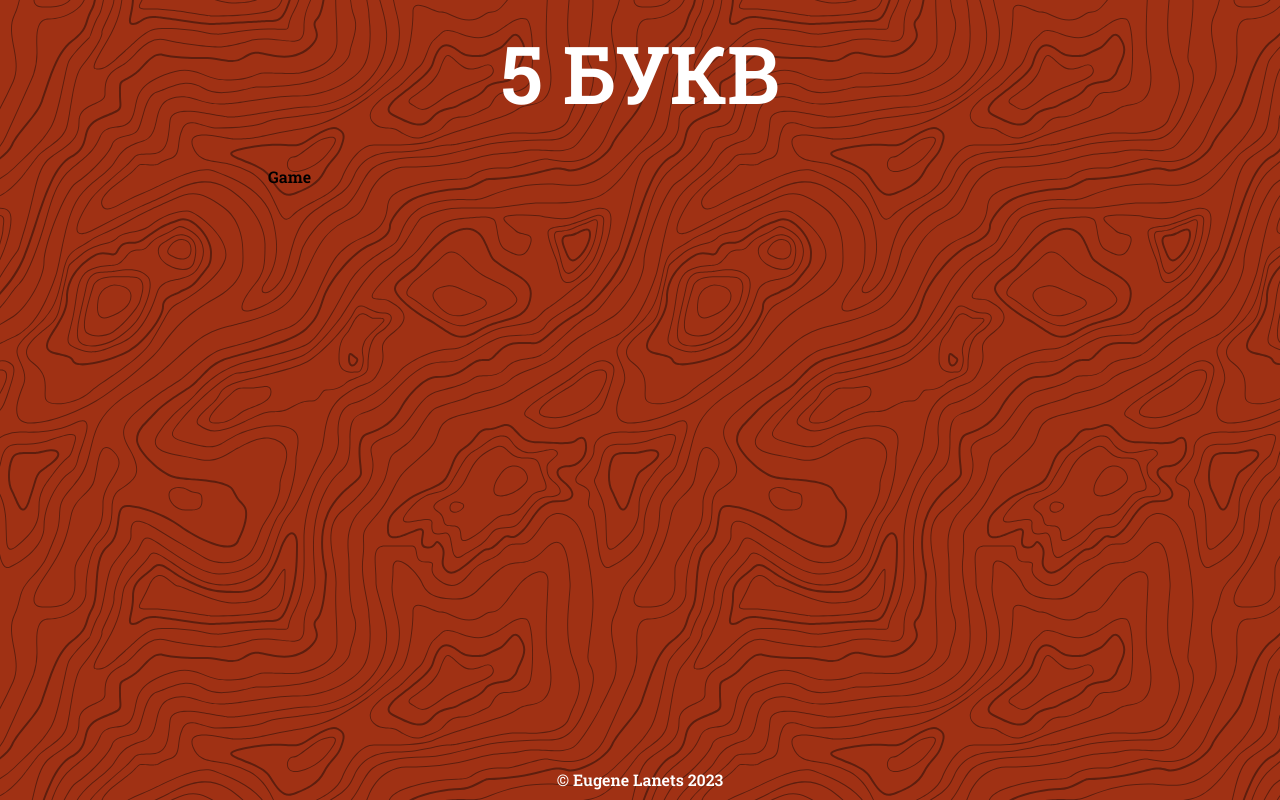
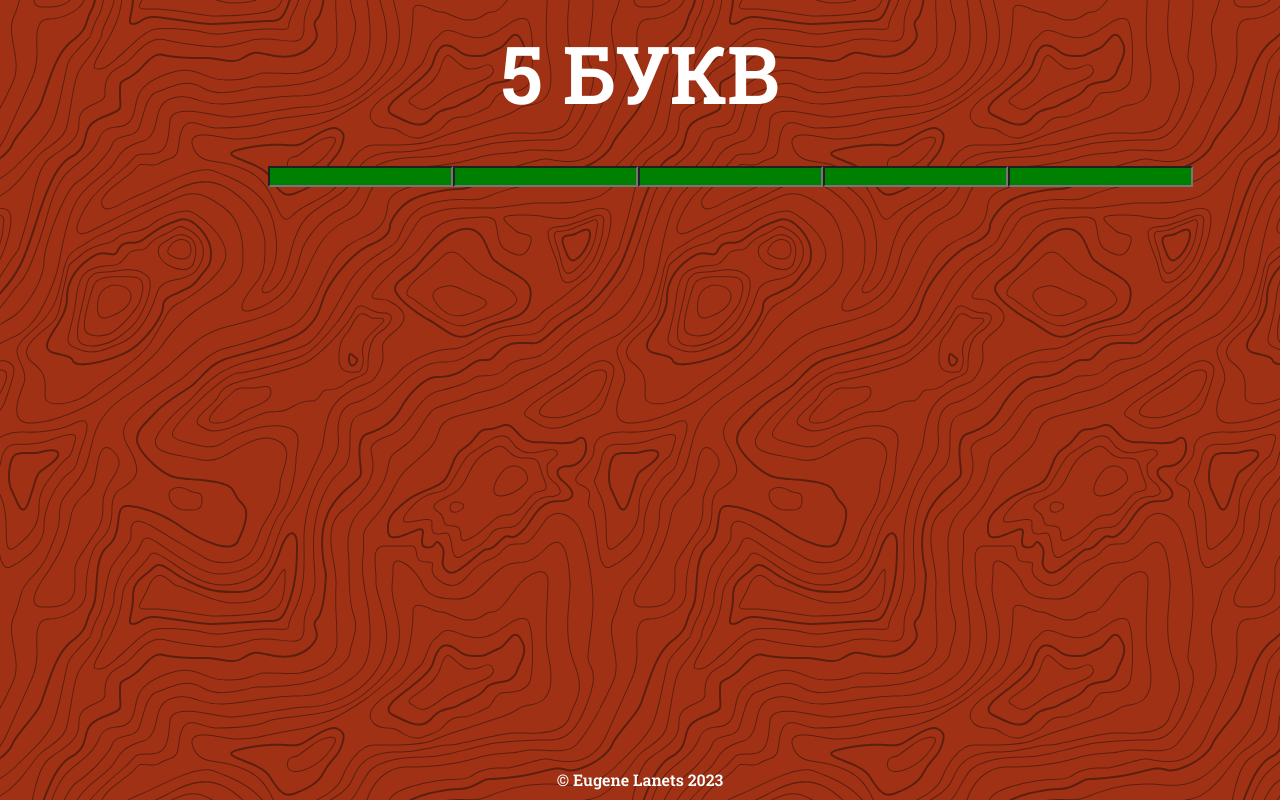
Before and after one commit to EugeneLanets/wordle, a React (Vite) app: page /game in a window 1280 px wide. Built offline with nearby package versions, Linux system fonts and the light colour scheme.

Commit message:
feat: add RowInput component, five inputs in the component working like one input

```diff
--- a/package.json
+++ b/package.json
@@ -18,6 +18,7 @@
     "react-router-dom": "^6.8.2"
   },
   "devDependencies": {
+    "@types/classnames": "2.3.1",
     "@types/react": "^18.0.27",
     "@types/react-dom": "^18.0.10",
     "@typescript-eslint/eslint-plugin": "5.54.0",
--- a/src/components/Game/Game.tsx
+++ b/src/components/Game/Game.tsx
@@ -1,5 +1,25 @@
 import './Game.css';
 
-const Game = () => <section className='game'>Game</section>;
+import { useState } from 'react';
+
+import { useEffect, useState } from 'react';
+
+import wordService from '../../services/wordService';
+import RowInput from '../RowInput';
+
+const Game = () => {
+  const [word, setWord] = useState('слово');
+  // useEffect(() => {
+  //   wordService
+  //     .getRandomWord()
+  //     .then((r) => setWord(r))
+  //     .catch((err) => console.log(err));
+  // }, []);
+  return (
+    <section className='game'>
+      <RowInput />
+    </section>
+  );
+};
 
 export default Game;
--- /dev/null
+++ b/src/components/RowInput/RowInput.css
@@ -0,0 +1,11 @@
+.rowInput {
+  display: flex;
+}
+
+.cell {
+  background-color: green;
+}
+
+.cell__type_error {
+  background-color: red;
+}
--- /dev/null
+++ b/src/components/RowInput/RowInput.tsx
@@ -0,0 +1,77 @@
+import './RowInput.css';
+import { ChangeEvent, KeyboardEvent, useState } from 'react';
+import classNames from 'classnames';
+import {
+  focusOnNextInput,
+  focusOnPreviousInput,
+  getClassName,
+  isInputValid,
+} from './helpers';
+
+const RowInput = () => {
+  const [cells, setCells] = useState(
+    Array.from({ length: 5 }, (_, idx) => ({
+      value: '',
+      id: `row${idx}`,
+    }))
+  );
+
+  const [errorCellId, setErrorCellId] = useState('');
+
+  const handleChange = (evt: ChangeEvent<HTMLInputElement>) => {
+    const { name, value } = evt.target;
+
+    if (!value.length) return;
+
+    if (!isInputValid(value)) {
+      setErrorCellId(name);
+      return;
+    }
+
+    setCells(
+      cells.map((cell) =>
+        cell.id === name
+          ? {
+              id: cell.id,
+              value: value === 'ё' ? 'е' : value.toLowerCase(),
+            }
+          : cell
+      )
+    );
+    setErrorCellId('');
+    focusOnNextInput(evt.target);
+  };
+  const handleKeyUp = (evt: KeyboardEvent<HTMLInputElement>) => {
+    const { name } = evt.currentTarget;
+    const { key } = evt;
+    if (key !== 'Backspace' && key !== 'Delete') {
+      return;
+    }
+    setCells(
+      cells.map((cell) => {
+        return cell.id === name ? { id: cell.id, value: '' } : cell;
+      })
+    );
+    focusOnPreviousInput(evt.currentTarget);
+    setErrorCellId('');
+  };
+
+  return (
+    <div className='rowInput'>
+      {cells.map((cell, idx) => (
+        <input
+          type='text'
+          className={getClassName(cell.id, errorCellId)}
+          maxLength={1}
+          onChange={handleChange}
+          onKeyUp={handleKeyUp}
+          value={cell.value}
+          key={cell.id}
+          name={cell.id}
+        />
+      ))}
+    </div>
+  );
+};
+
+export default RowInput;
--- /dev/null
+++ b/src/components/RowInput/helpers.ts
@@ -0,0 +1,15 @@
+import classNames from 'classnames';
+
+export const focusOnNextInput = (element: HTMLInputElement) => {
+  (element.nextElementSibling as HTMLInputElement)?.focus();
+};
+export const focusOnPreviousInput = (element: HTMLInputElement) => {
+  (element.previousElementSibling as HTMLInputElement)?.focus();
+};
+
+export const isInputValid = (inputValue: string): boolean =>
+  /[ёа-я]/.test(inputValue.toLowerCase());
+
+export const getClassName = (id: string, errorId: string) => {
+  return classNames('cell', { cell__type_error: id === errorId });
+};
--- /dev/null
+++ b/src/components/RowInput/index.ts
@@ -0,0 +1,3 @@
+import RowInput from './RowInput';
+
+export default RowInput;
```
Also changed, not shown: 1 other file (tests, documents, lock files or other folders).
